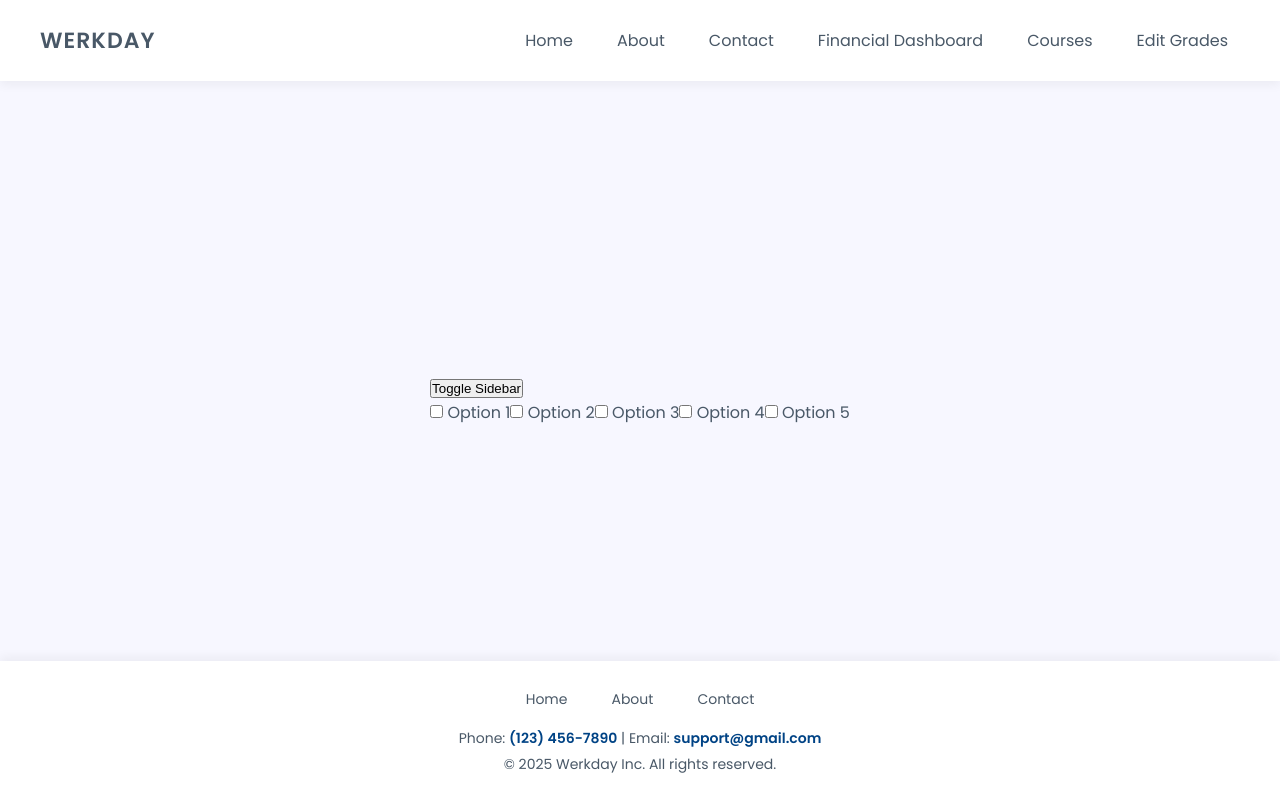
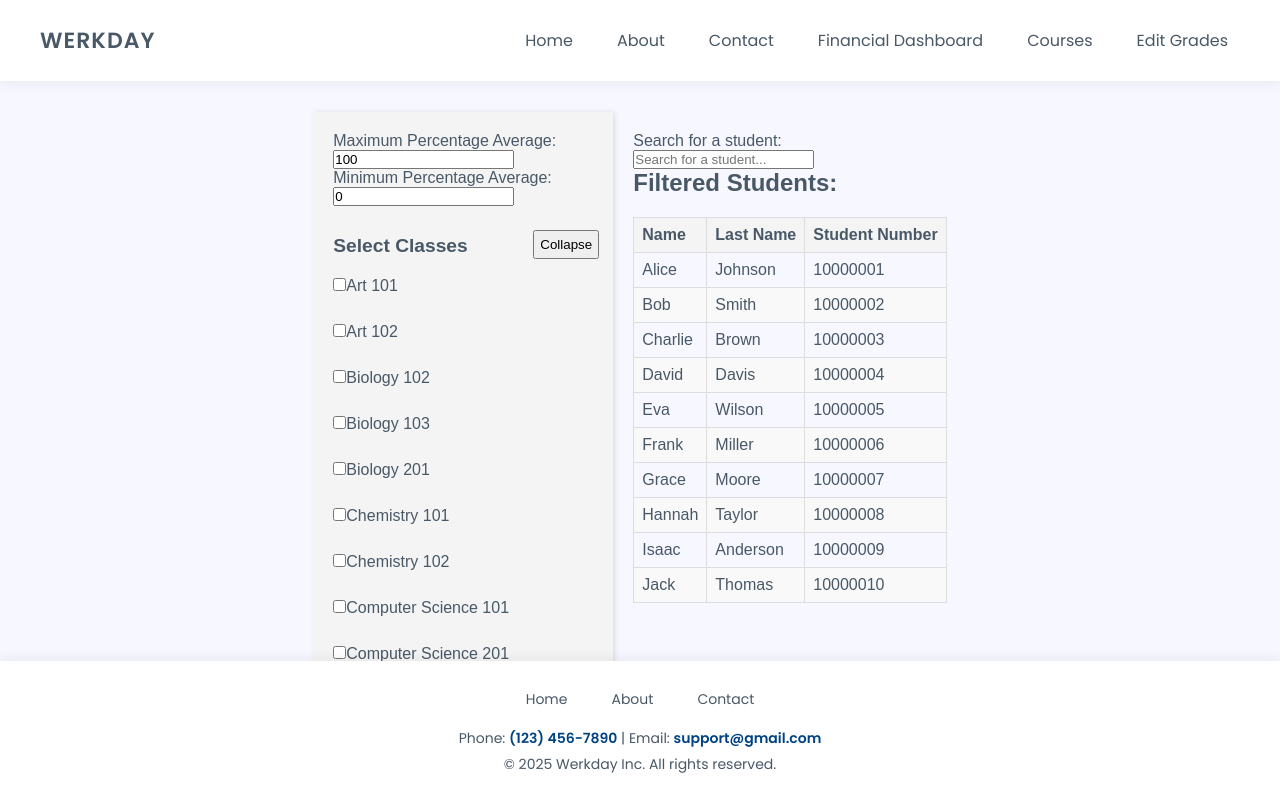
Before and after one commit to ryaneveson/310_Project, a React (Create React App) app in the folder student-records-app/: page /studentSearch in a window 1280 px wide. Shown: the top 798 px of the page. Built offline with nearby package versions, Linux system fonts and the light colour scheme.

Commit message:
page built, needs unittest and styling

```diff
--- a/student-records-app/src/StudentSearch.js
+++ b/student-records-app/src/StudentSearch.js
@@ -3,40 +3,141 @@ import "./frontend/studentSearch.css";
 
 function StudentSearch() {
     const students = [
-        {name: "Alice",gpa: 3.8,classes: ["Math 101", "History 201", "Science 301", "Art 101", "English 102"]},
-        {name: "Bob",gpa: 3.2,classes: ["Math 101", "Biology 201", "Physics 301", "Chemistry 102", "Philosophy 103"]},
-        {name: "Charlie",gpa: 3.6,classes: ["Math 101", "History 201", "Economics 101", "Art 101", "English 103"]},
-        {name: "David",gpa: 3.4,classes: ["Math 201", "History 101", "Psychology 301", "Music 102", "Biology 103"]},
-        {name: "Eva",gpa: 4.0,classes: ["Chemistry 101", "Math 301", "Physics 101", "Art 101", "Literature 102"]},
-        {name: "Frank",gpa: 2.9,classes: ["History 101", "Computer Science 201", "Math 301", "Philosophy 102", "Sociology 103"]},
-        {name: "Grace",gpa: 3.5,classes: ["Physics 101", "Biology 102", "Math 101", "History 102", "Psychology 101"]},
-        {name: "Hannah",gpa: 3.1,classes: ["Chemistry 101", "History 103", "Math 101", "Philosophy 104", "Biology 201"]},
-        {name: "Isaac",gpa: 3.9,classes: ["Computer Science 101", "Math 301", "Physics 101", "Art 102", "Literature 103"]},
-        {name: "Jack",gpa: 2.8,classes: ["Music 101", "Math 201", "Biology 102", "Art 101", "Sociology 104"]}
+        {name: "Alice", lastName: "Johnson", studentNumber: "10000001", gpa: 85, classes: ["Math 101", "History 201", "Science 301", "Art 101", "English 102"]},
+        {name: "Bob", lastName: "Smith", studentNumber: "10000002", gpa: 72, classes: ["Math 101", "Biology 201", "Physics 301", "Chemistry 102", "Philosophy 103"]},
+        {name: "Charlie", lastName: "Brown", studentNumber: "10000003", gpa: 80, classes: ["Math 101", "History 201", "Economics 101", "Art 101", "English 103"]},
+        {name: "David", lastName: "Davis", studentNumber: "10000004", gpa: 75, classes: ["Math 201", "History 101", "Psychology 301", "Music 102", "Biology 103"]},
+        {name: "Eva", lastName: "Wilson", studentNumber: "10000005", gpa: 92, classes: ["Chemistry 101", "Math 301", "Physics 101", "Art 101", "Literature 102"]},
+        {name: "Frank", lastName: "Miller", studentNumber: "10000006", gpa: 69, classes: ["History 101", "Computer Science 201", "Math 301", "Philosophy 102", "Sociology 103"]},
+        {name: "Grace", lastName: "Moore", studentNumber: "10000007", gpa: 78, classes: ["Physics 101", "Biology 102", "Math 101", "History 102", "Psychology 101"]},
+        {name: "Hannah", lastName: "Taylor", studentNumber: "10000008", gpa: 76, classes: ["Chemistry 101", "History 103", "Math 101", "Philosophy 104", "Biology 201"]},
+        {name: "Isaac", lastName: "Anderson", studentNumber: "10000009", gpa: 87, classes: ["Computer Science 101", "Math 301", "Physics 101", "Art 102", "Literature 103"]},
+        {name: "Jack", lastName: "Thomas", studentNumber: "10000010", gpa: 71, classes: ["Music 101", "Math 201", "Biology 102", "Art 101", "Sociology 104"]}
     ];
-    const allClasses = [...new Set(students.flatMap(student => student.classes))];
+
+    const allClasses = [...new Set(students.flatMap(student => student.classes))].sort();
+
+    // state to track the selected filter classes
+    const [selectedClasses, setSelectedClasses] = useState(new Set());
     const [searchTerm, setSearchTerm] = useState("");
+    const [maxGpa, setMaxGpa] = useState(100);
+    const [minGpa, setMinGpa] = useState(0);
 
-    const filterClasses = allClasses.filter((className) =>
-        className.toLowerCase().includes(searchTerm.toLowerCase())
-      );
+    const updateMaxGpa = (value) => {
+        const newMaxGpa = Math.min(100, Math.max(value, minGpa)); // ensure maxGpa is at least minGpa + 1
+        setMaxGpa(newMaxGpa);
+    };
+
+    const updateMinGpa = (value) => {
+        const newMinGpa = Math.max(0, Math.min(value, maxGpa)); // ensure minGpa is at most maxGpa - 1
+        setMinGpa(newMinGpa);
+    };
+
+    // update selected classes when a checkbox is clicked
+    const handleClassSelection = (className) => {
+        setSelectedClasses((prev) => {
+            const newSelectedClasses = new Set(prev);
+            if (newSelectedClasses.has(className)) {
+                newSelectedClasses.delete(className);
+            } else {
+                newSelectedClasses.add(className);
+            }
+            return newSelectedClasses;
+        });
+    };
+
+    // filter the students based on selected classes
     const filteredStudents = students.filter(student =>
-        student.classes.some(className => filterClasses.includes(className))
-    );
+        selectedClasses.size === 0 ||
+        [...selectedClasses].every(className => student.classes.includes(className))
+        ).filter(student =>
+            // check if searchTerm exists and if the combined name & lastName contains it
+            searchTerm === "" ||
+            `${student.name} ${student.lastName} ${student.studentNumber}`
+              .toLowerCase()
+              .includes(searchTerm.toLowerCase())
+          ).filter(student =>
+            student.gpa <= maxGpa && student.gpa >= minGpa
+          );
 
+    // state to manage sidebar visibility
+    const [isSidebarVisible, setSidebarVisible] = useState(true);
+    // function to toggle the sidebar
+    const toggleClasses = () => {
+        setSidebarVisible(!isSidebarVisible);
+    };
 
     return (
-        <aside class="sidebar" id="sidebar">
-        <button class="toggle-btn" onclick="toggleSidebar()">Toggle Sidebar</button>
-        <div class="checkboxes">
-            <label><input type="checkbox" /> Option 1</label>
-            <label><input type="checkbox" /> Option 2</label>
-            <label><input type="checkbox" /> Option 3</label>
-            <label><input type="checkbox" /> Option 4</label>
-            <label><input type="checkbox" /> Option 5</label>
-        </div>
+    <div id="studentSearch" className="container">
+        <aside className="sidebar" id="sidebar">
+            <label>Maximum Percentage Average:<br /><input
+                type="text"
+                placeholder="100"
+                id="min-gpa"
+                value={maxGpa}
+                onChange={(e) => updateMaxGpa(e.target.value)}
+                className="grade-box"
+            /><br /></label>
+            <label>Minimum Percentage Average:<br /><input
+                type="text"
+                placeholder="0"
+                id="max-gpa"
+                value={minGpa}
+                onChange={(e) => updateMinGpa(e.target.value)}
+                className="grade-box"
+            /><br /></label>
+            <button className="toggle-btn" onClick={toggleClasses}>{isSidebarVisible ? 'Collapse' : 'Expand'}</button>
+            <h3>Select Classes</h3>
+            <div className="checkboxes" style={{
+                height: isSidebarVisible ? 'auto' : '0',
+                transition: 'width 0.3s ease',
+                overflow: 'hidden',
+            }}>
+                {allClasses.map((className) => (
+                    <div key={className}>
+                        <label>
+                            <input
+                                type="checkbox"
+                                checked={selectedClasses.has(className)}
+                                onChange={() => handleClassSelection(className)}
+                            />
+                            {className}
+                        </label>
+                        <br />
+                    </div>
+                ))}
+            </div>
         </aside>
-
+        <article>
+            <label>Search for a student:<br /><input
+                type="text"
+                placeholder="Search for a student..."
+                value={searchTerm}
+                id="search-term"
+                onChange={(e) => setSearchTerm(e.target.value)}
+                className="search-box"
+            /><br /></label>
+            <h2>Filtered Students:</h2>
+            <table>
+                    <thead>
+                        <tr>
+                            <th>Name</th>
+                            <th>Last Name</th>
+                            <th>Student Number</th>
+                        </tr>
+                    </thead>
+                    <tbody>
+                        {filteredStudents.map((student, index) => (
+                            <tr key={index}>
+                                <td>{student.name}</td>
+                                <td>{student.lastName}</td>
+                                <td>{student.studentNumber}</td>
+                            </tr>
+                        ))}
+                    </tbody>
+                </table>
+        </article>
+    </div>
     );
 }
 
--- a/student-records-app/src/frontend/studentSearch.css
+++ b/student-records-app/src/frontend/studentSearch.css
@@ -1 +1,75 @@
 /* studentSearch.css */
+/* ensure the entire body has a full height */
+#studentSearch {
+    height: 100%;
+    margin-top: 7rem;
+    font-family: Arial, sans-serif;
+    display: flex;
+  }
+
+  /* sidebar styles */
+  #studentSearch .sidebar {
+    width: 300px; /* fixed width for the sidebar */
+    background-color: #f4f4f4;
+    padding: 20px;
+    box-shadow: 2px 0 5px rgba(0, 0, 0, 0.1);
+    position: relative;
+  }
+
+  #studentSearch .sidebar .checkboxes {
+    margin-top: 20px;
+  }
+
+  #studentSearch .sidebar h3 {
+    font-size: 1.2rem;
+  }
+
+  #studentSearch .sidebar .checkboxes label {
+    display: block;
+    margin-bottom: 10px;
+  }
+
+  #studentSearch .sidebar .toggle-btn {
+    position: relative;
+    top: 0;
+    left: 0;
+    padding: 5px;
+    cursor: pointer;
+    transform: translate(200px, 1.5rem);
+  }
+
+  /* student list styling */
+  #studentSearch article {
+    padding: 20px;
+  }
+
+  #studentSearch article h2 {
+    font-size: 1.5rem;
+    margin-bottom: 20px;
+  }
+
+  #studentSearch table {
+    width: 100%;
+    border-collapse: collapse;
+  }
+
+  #studentSearch table, #studentSearch th, #studentSearch td {
+    border: 1px solid #ddd;
+  }
+
+  #studentSearch th, #studentSearch td {
+    padding: 8px;
+    text-align: left;
+  }
+
+  th {
+    background-color: #f4f4f4;
+  }
+
+  tr:nth-child(even) {
+    background-color: #f9f9f9;
+  }
+
+  tr:hover {
+    background-color: #f1f1f1;
+  }
```
